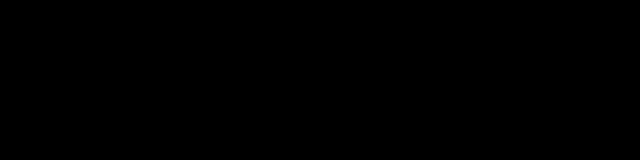
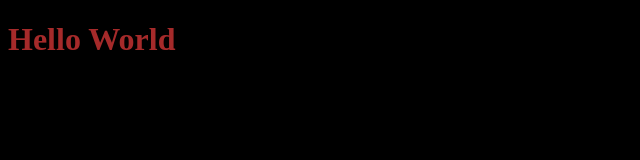
Before and after one commit to ljavierrodriguez/intro-to-pull-request-ft-22, a plain HTML site: page index.html in a window 1280 px wide. Shown: the whole page, without its empty margins (0-640 px from the left). Drawn offline with Linux system fonts and the light colour scheme.

Commit message:
Saludando al mundo

```diff
--- a/index.html
+++ b/index.html
@@ -7,6 +7,6 @@
     <link rel="stylesheet" href="style.css">
 </head>
 <body>
-
+    <h1>Hello World</h1>
 </body>
 </html>
--- a/style.css
+++ b/style.css
@@ -2,3 +2,7 @@ body {
     background-color: #000000;
     color: #00ff00;
 }
+
+h1 {
+    color: brown;
+}
```
